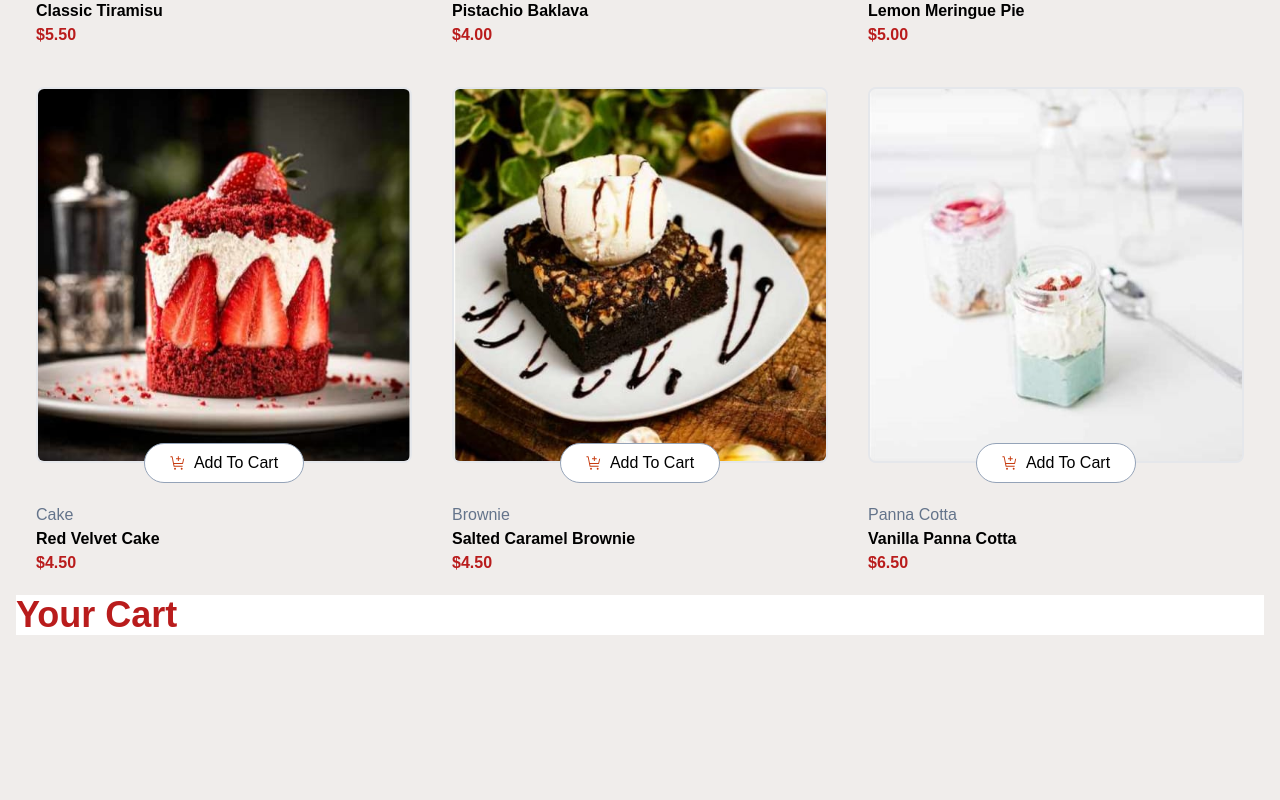
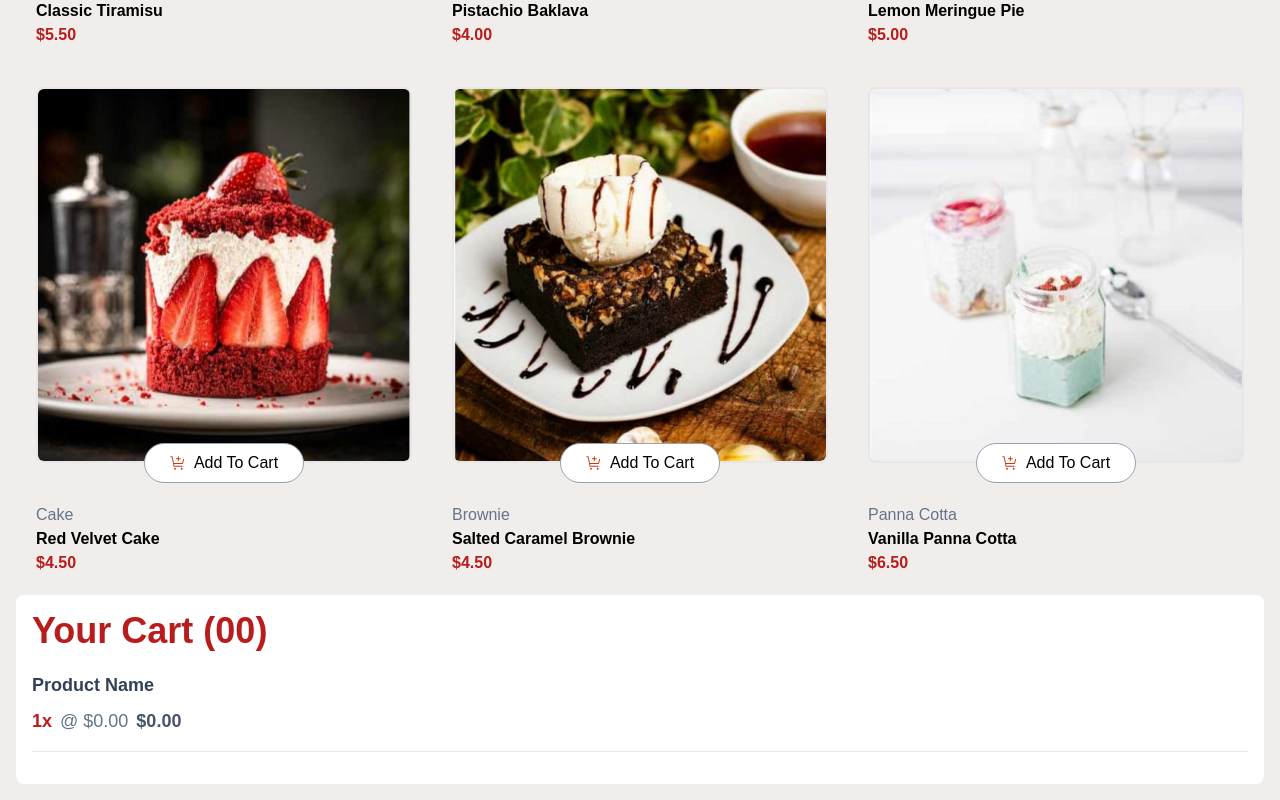
Before and after one commit to KamCoder5/restaurant-product-list, a Next.js app: page / in a window 1280 px wide. Shown: the part 1085-1885 px from the top of the page. Before the commit the page ends 1736 px from the top, so only its background shows below. Built offline with nearby package versions, Linux system fonts and the light colour scheme.

Commit message:
added basic styling for summary card and refactored productImage

```diff
--- a/src/app/components/SummaryCardItem.tsx
+++ b/src/app/components/SummaryCardItem.tsx
@@ -1,7 +1,19 @@
 export const SummaryCardItem = () => {
   return (
-    <div className="h-full w-full bg-white">
-      <div className="text-red-700 text-4xl font-extrabold">Your Cart</div>
+    <div className="h-full w-full bg-white ">
+      <p className="text-slate-700 sm:text-m md:text-lg font-extrabold mb-2">
+        Product Name
+      </p>
+      <div className="flex flex-row ">
+        <p className="text-red-700 sm:text-m md:text-lg font-extrabold mr-2">
+          1x
+        </p>
+        <p className="text-slate-500 sm:text-m md:text-lg mr-2">@ $0.00</p>
+        <p className="text-slate-600 sm:text-m md:text-lg font-extrabold">
+          $0.00
+        </p>
+      </div>
+      <hr className="h-px my-4 bg-gray-200 border-0 dark:bg-gray-200" />
     </div>
   );
 };
--- a/src/app/page.tsx
+++ b/src/app/page.tsx
@@ -33,18 +33,11 @@ export default function Home() {
     }));
   };
   const productImage = (product: any) => {
-    if (isMobile) {
-      return product.image.mobile;
-    }
-    if (isDesktop) {
-      return product.image.desktop;
-    }
-    if (isTablet) {
-      return product.image.tablet;
-    } else {
-      return product.image.desktop;
-    }
+    if (isMobile) return product.image.mobile;
+    if (isTablet) return product.image.tablet;
+    return product.image.desktop;
   };
+
   return (
     <div className="text-black p-4">
       <header className="text-black text-4xl font-extrabold mb-10">
@@ -69,7 +62,12 @@ export default function Home() {
           />
         ))}
       </div>
-      <SummaryCardItem />
+      <div className="h-full w-full bg-white p-4 rounded-lg">
+        <div className="text-red-700 text-4xl font-extrabold mb-5">
+          Your Cart (00)
+        </div>
+        <SummaryCardItem />
+      </div>
     </div>
   );
 }
```
